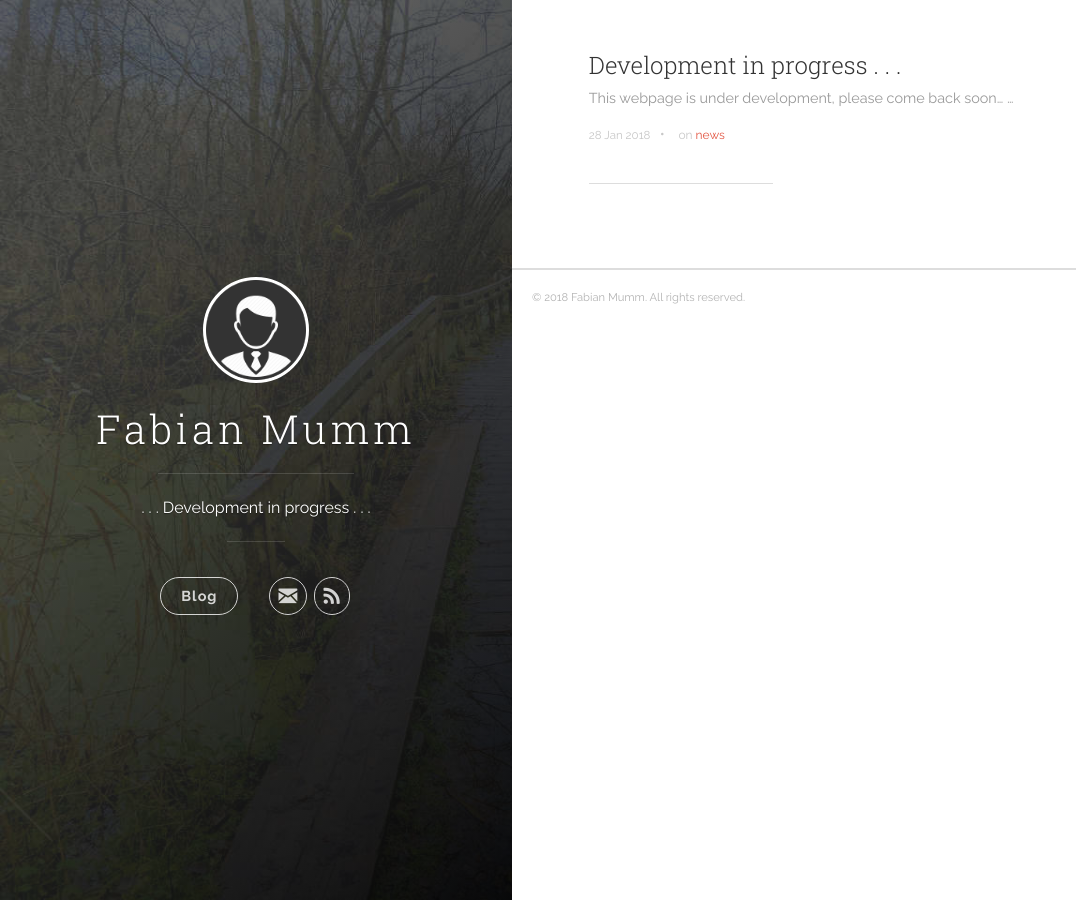
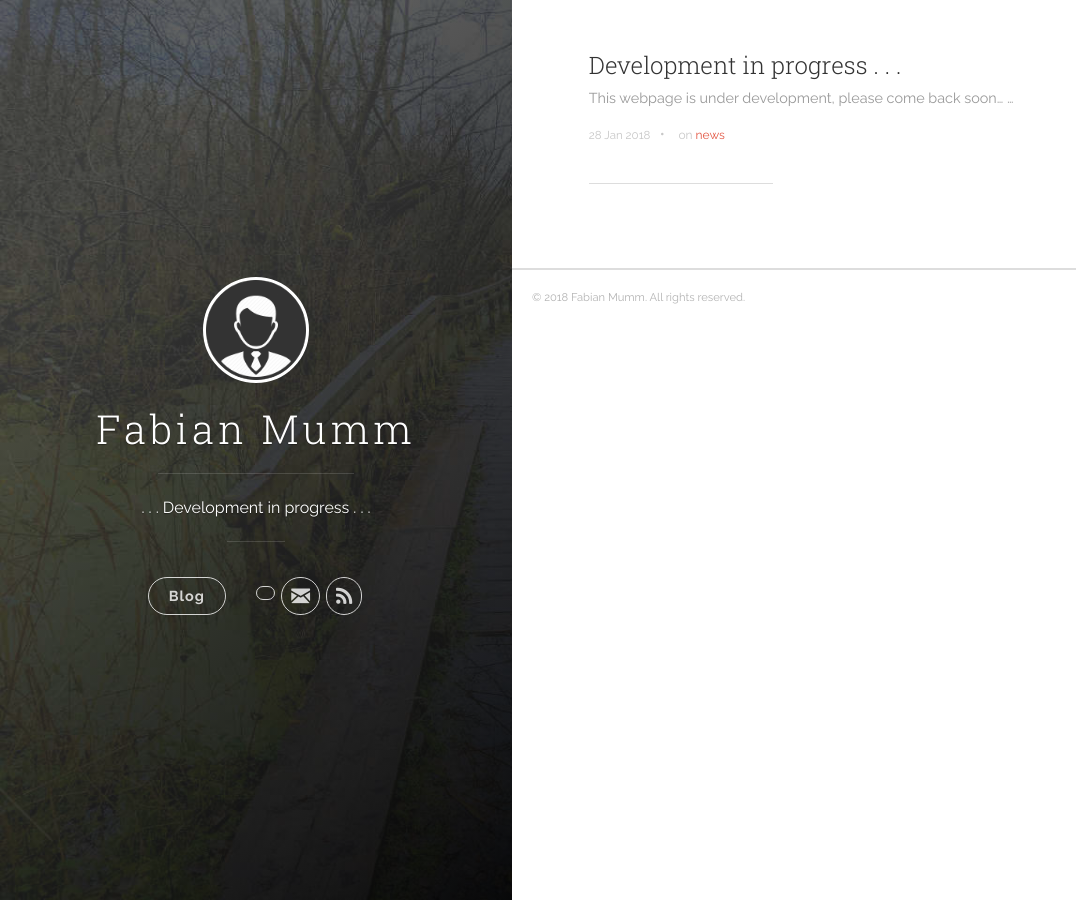
Before and after one commit to fmumm/fmumm.github.io, a Jekyll site: the page built from index.html, in a window 1280 px wide. Shown: the whole page, without its empty margins (0-1076 px from the left). Built offline with Jekyll 4.4.1, drawn with Linux system fonts in a browser that asks for light colours; nearby versions of some CDN libraries; the list of posts is cut into pages by our own code.

Commit message:
Added GitLab fontawesome

```diff
--- a/Gemfile
+++ b/Gemfile
@@ -1,2 +1,3 @@
 source 'https://rubygems.org'
 gem 'github-pages'
+gem 'font-awesome-less'
--- a/_config.yml
+++ b/_config.yml
@@ -13,6 +13,7 @@ author:
   facebook_username:
   github_username:
   linkedin_username:
+  gitlab_username: fmumm
 
 defaults:
   -
--- a/_includes/header.html
+++ b/_includes/header.html
@@ -67,6 +67,16 @@
               </li>
             {% endif %}
 
+            {% if site.author.gitlab_username %}
+              <!-- GitHub -->
+              <li class="navigation__item">
+                <a href="https://www.gitlab.com/{{ site.author.gitlab_username }}" title="{{ site.author.gitlab_username }} on GitLab" target="_blank">
+                  <i class="fa fa-gitlab" aria-hidden="true"></i>
+                  <span class="label">GitLab</span>
+                </a>
+              </li>
+            {% endif %}
+
             {% if site.author.email %}
               <!-- Email -->
               <li class="navigation__item">
```
